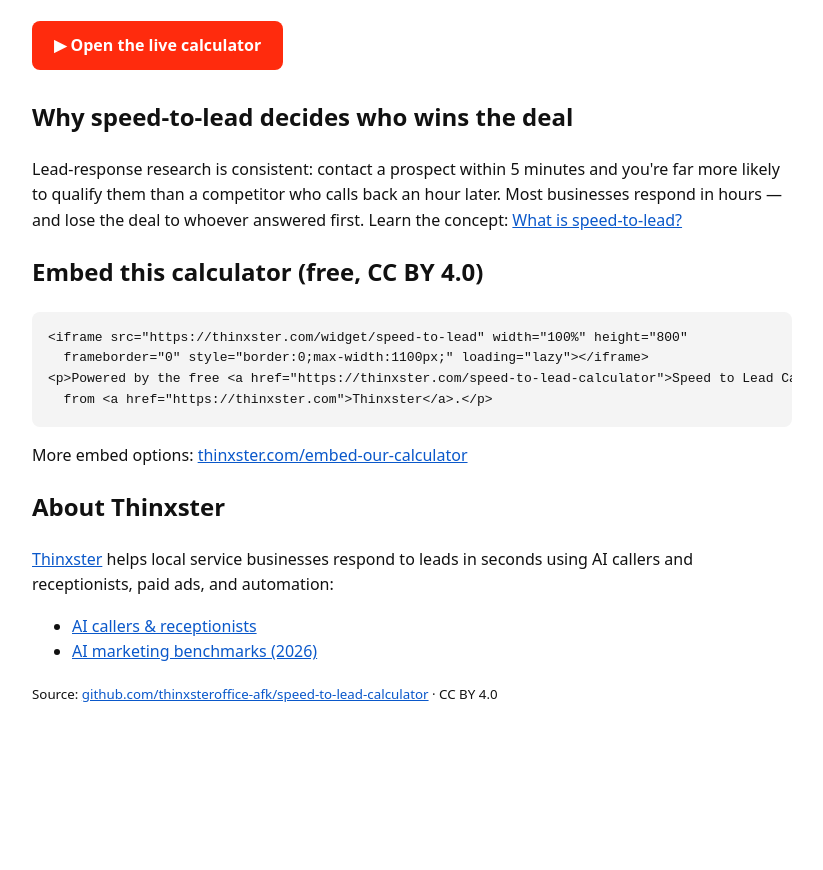
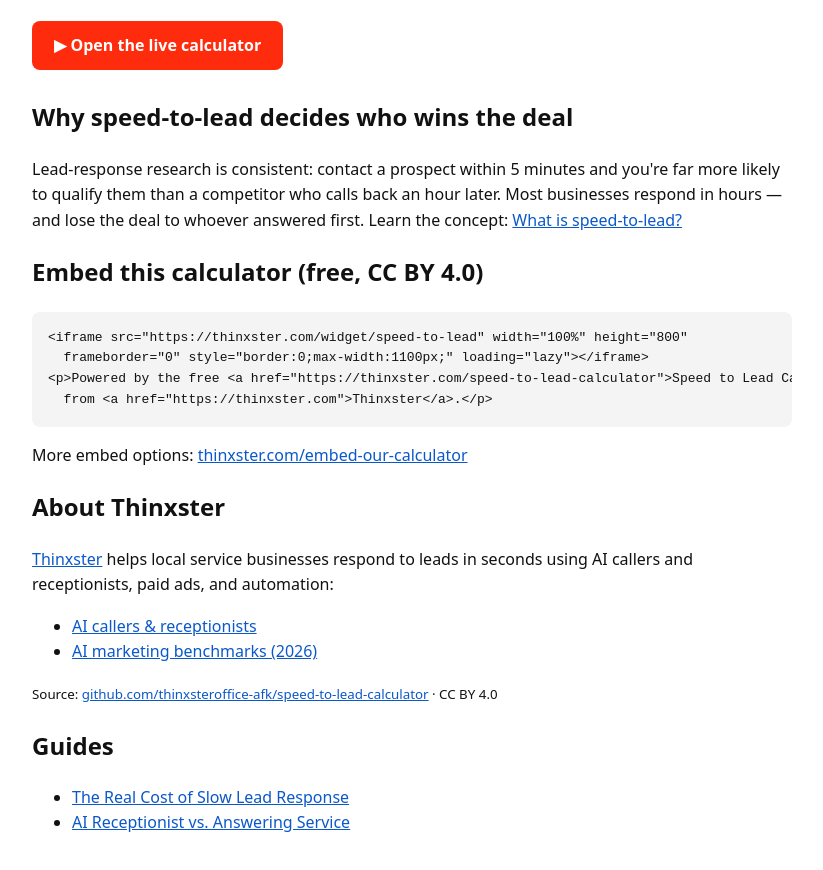
Before and after one commit to thinxsteroffice-afk/speed-to-lead-calculator, a plain HTML site: page index.html in a window 1280 px wide. Shown: the part 166-1036 px from the top of the page, without its empty margins (228-1051 px from the left). Before the commit the page ends 921 px from the top, so only its background shows below. Drawn offline with Linux system fonts and the light colour scheme.

Commit message:
Link guides from homepage

```diff
--- a/index.html
+++ b/index.html
@@ -26,4 +26,5 @@
 <li><a href="https://thinxster.com/ai-marketing-benchmarks-2026">AI marketing benchmarks (2026)</a></li>
 </ul>
 <p><small>Source: <a href="https://github.com/thinxsteroffice-afk/speed-to-lead-calculator">github.com/thinxsteroffice-afk/speed-to-lead-calculator</a> · CC BY 4.0</small></p>
+<h2>Guides</h2><ul><li><a href="the-real-cost-of-slow-lead-response.html">The Real Cost of Slow Lead Response</a></li><li><a href="ai-receptionist-vs-answering-service.html">AI Receptionist vs. Answering Service</a></li></ul>
 </body></html>
```
